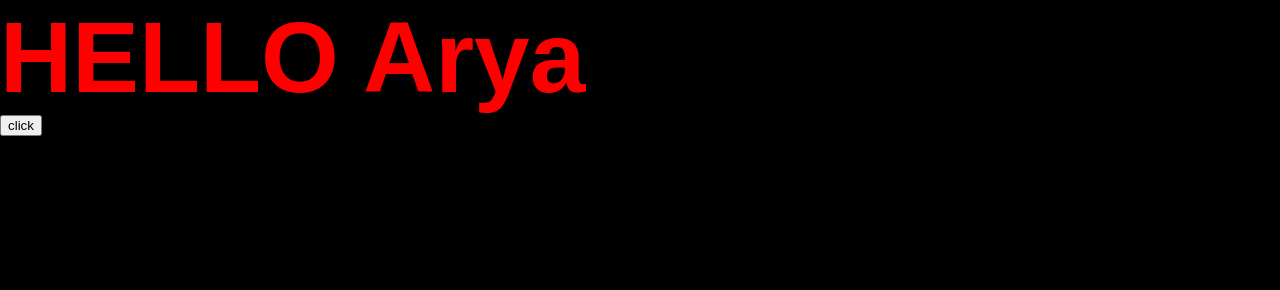
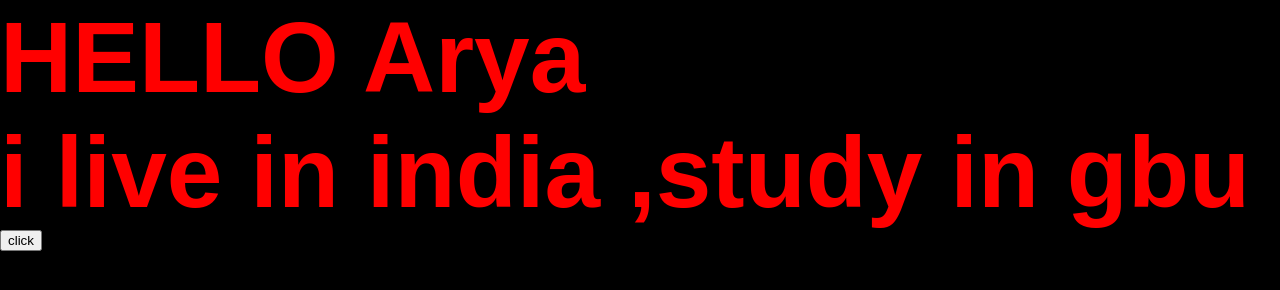
Before and after one commit to Arya00055/Basic-Site, a plain HTML site: page index.html in a window 1280 px wide. Drawn offline with Linux system fonts and the light colour scheme.

Commit message:
Added Paragragh line

```diff
--- a/index.html
+++ b/index.html
@@ -6,6 +6,7 @@
   </head>
   <body>
 	<h1>HELLO Arya<h1>
+    <p> i live in india ,study in gbu </p>
 	<button class="button" onclick="myAlert()"> click </button>
 	<script src="main.js"></script>
   </body>
```
